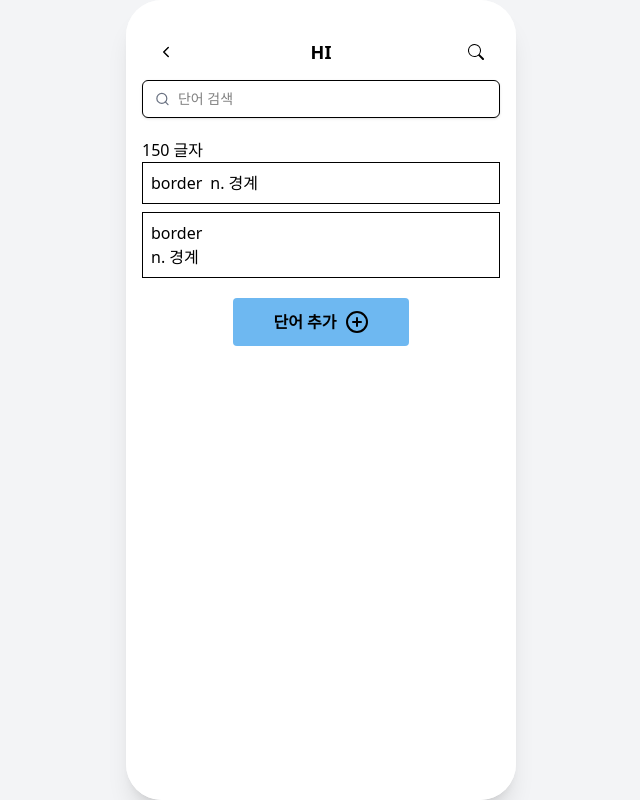
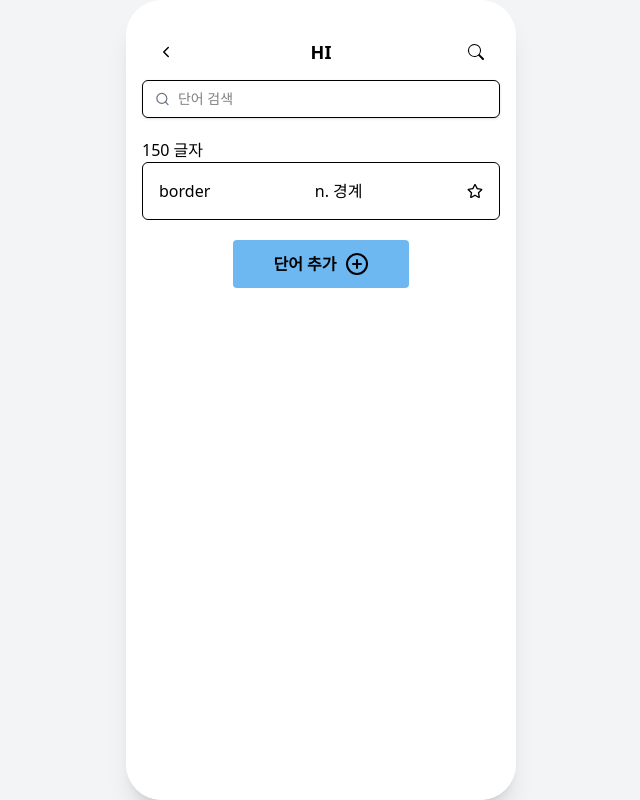
Before and after one commit to catisverycute/Memon, a React (Vite) app: page /vocabulary/1/list in a window 1280 px wide. Shown: the whole page, without its empty margins (319-959 px from the left). Built offline with nearby package versions, Linux system fonts and the light colour scheme.

Commit message:
✨ [new features] 단어 리스트에 즐겨찾기 버튼 및 클릭 이벤트 추가

```diff
--- a/src/components/word-list/WordList.tsx
+++ b/src/components/word-list/WordList.tsx
@@ -1,16 +1,19 @@
-import type { JSX } from 'react';
+import { type JSX } from 'react';
+import FavoriteButton from './FavoriteButton';
+import { getBook } from '../../api/bookApi';
+// import { fetchUsers } from '../../api/wordApi';
 
 export default function WordList(): JSX.Element {
+  const handleFetch = () => {
+    getBook();
+  };
   return (
     <div className="my-5">
       <div>150 글자</div>
-      <div className="flex gap-2 border p-2">
-        <div> border</div>
-        <div>n. 경계</div>
-      </div>
-      <div className="border my-2 p-2">
-        <div> border</div>
-        <div>n. 경계</div>
+      <div className="flex justify-between gap-2 border p-4 rounded-md">
+        <div>border</div>
+        <div onClick={handleFetch}>n. 경계</div>
+        <FavoriteButton />
       </div>
     </div>
   );
```
